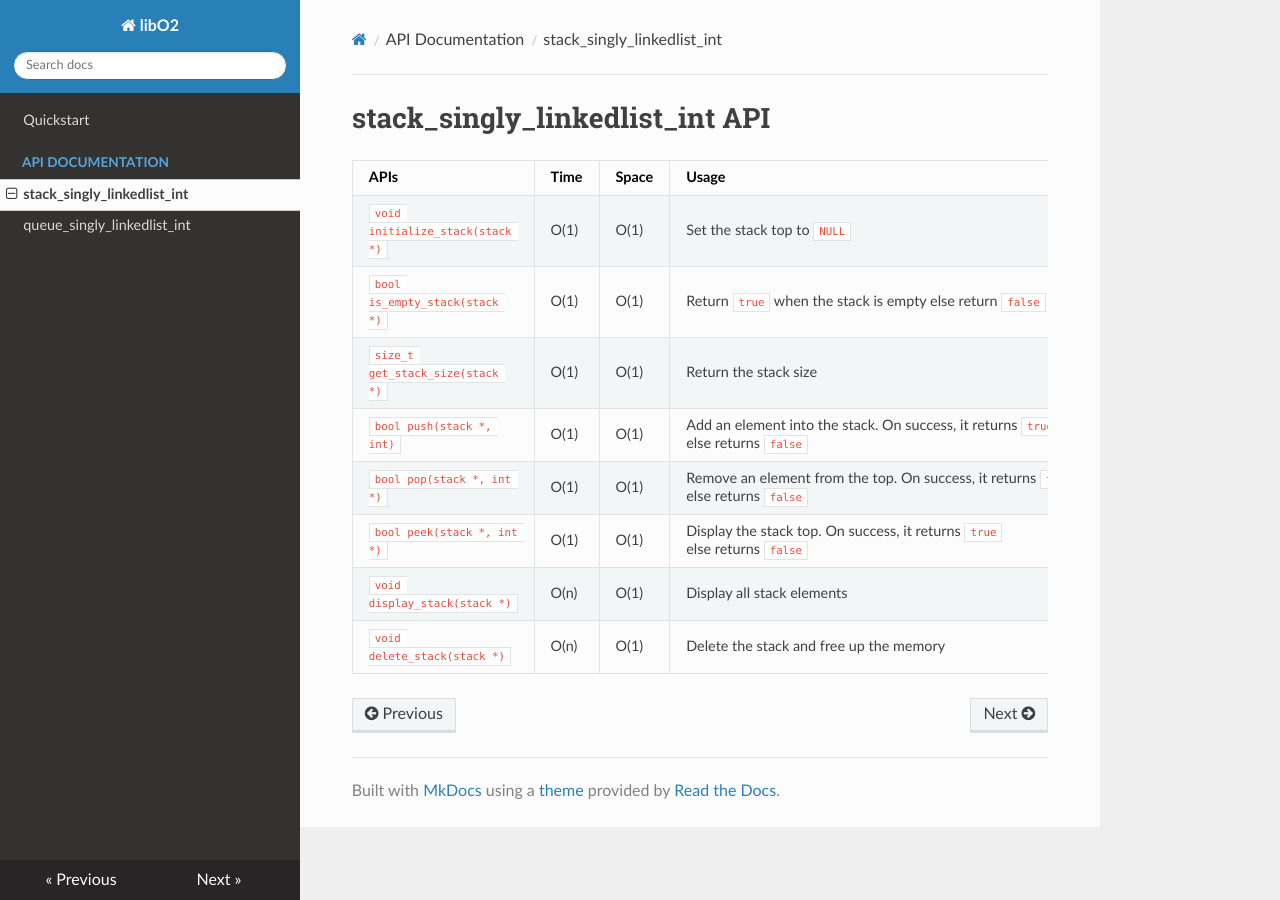
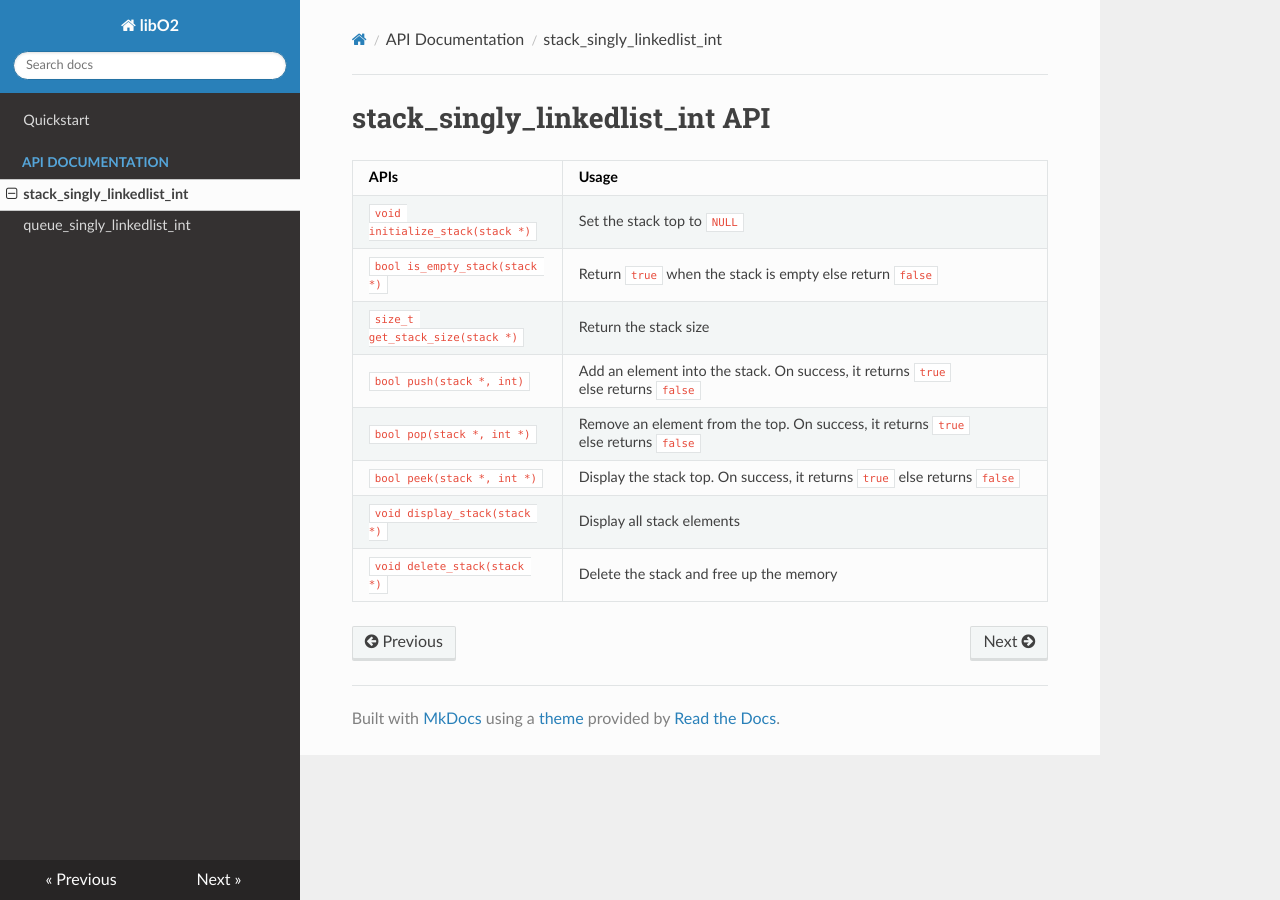
Before and after one commit to greyshell/libO2, an MkDocs documentation site: the page built from docs/stack_singly_linkedlist_int.md, in a window 1280 px wide. Built offline with MkDocs 1.6.1, drawn with Linux system fonts in a browser that asks for light colours; nearby versions of some CDN libraries.

```diff
--- a/docs/stack_singly_linkedlist_int.md
+++ b/docs/stack_singly_linkedlist_int.md
@@ -1,12 +1,12 @@
 # stack_singly_linkedlist_int API
 
-APIs                             | Time | Space | Usage
----------------------------------|------|-------|-----------------------------------------------------------------------------------
-`void initialize_stack(stack *)` | O(1) | O(1)  | Set the stack top to `NULL`
-`bool is_empty_stack(stack *)`   | O(1) | O(1)  | Return `true` when the stack is empty else return `false`
-`size_t get_stack_size(stack *)` | O(1) | O(1)  | Return the stack size
-`bool push(stack *, int)`        | O(1) | O(1)  | Add an element into the stack. On success, it returns `true` else returns `false`
-`bool pop(stack *, int *)`       | O(1) | O(1)  | Remove an element from the top. On success, it returns `true` else returns `false`
-`bool peek(stack *, int *)`      | O(1) | O(1)  | Display the stack top. On success, it returns `true` else returns `false`
-`void display_stack(stack *)`    | O(n) | O(1)  | Display all stack elements
-`void delete_stack(stack *)`     | O(n) | O(1)  | Delete the stack and free up the memory
+APIs                             | Usage
+---------------------------------|-----------------------------------------------------------------------------------
+`void initialize_stack(stack *)` | Set the stack top to `NULL`
+`bool is_empty_stack(stack *)`   | Return `true` when the stack is empty else return `false`
+`size_t get_stack_size(stack *)` | Return the stack size
+`bool push(stack *, int)`        | Add an element into the stack. On success, it returns `true` else returns `false`
+`bool pop(stack *, int *)`       | Remove an element from the top. On success, it returns `true` else returns `false`
+`bool peek(stack *, int *)`      | Display the stack top. On success, it returns `true` else returns `false`
+`void display_stack(stack *)`    | Display all stack elements
+`void delete_stack(stack *)`     | Delete the stack and free up the memory
--- a/mkdocs.yml
+++ b/mkdocs.yml
@@ -1,6 +1,6 @@
 site_name: libO2
 nav:
-  - Quickstart: index.md
+  - Quickstart: quickstart.md
   - API Documentation:
       - stack_singly_linkedlist_int: stack_singly_linkedlist_int.md
       - queue_singly_linkedlist_int: queue_singly_linkedlist_int.md
```
Also changed, not shown: docs/quickstart.md (renamed from docs/index.md, +0 -1 lines).
